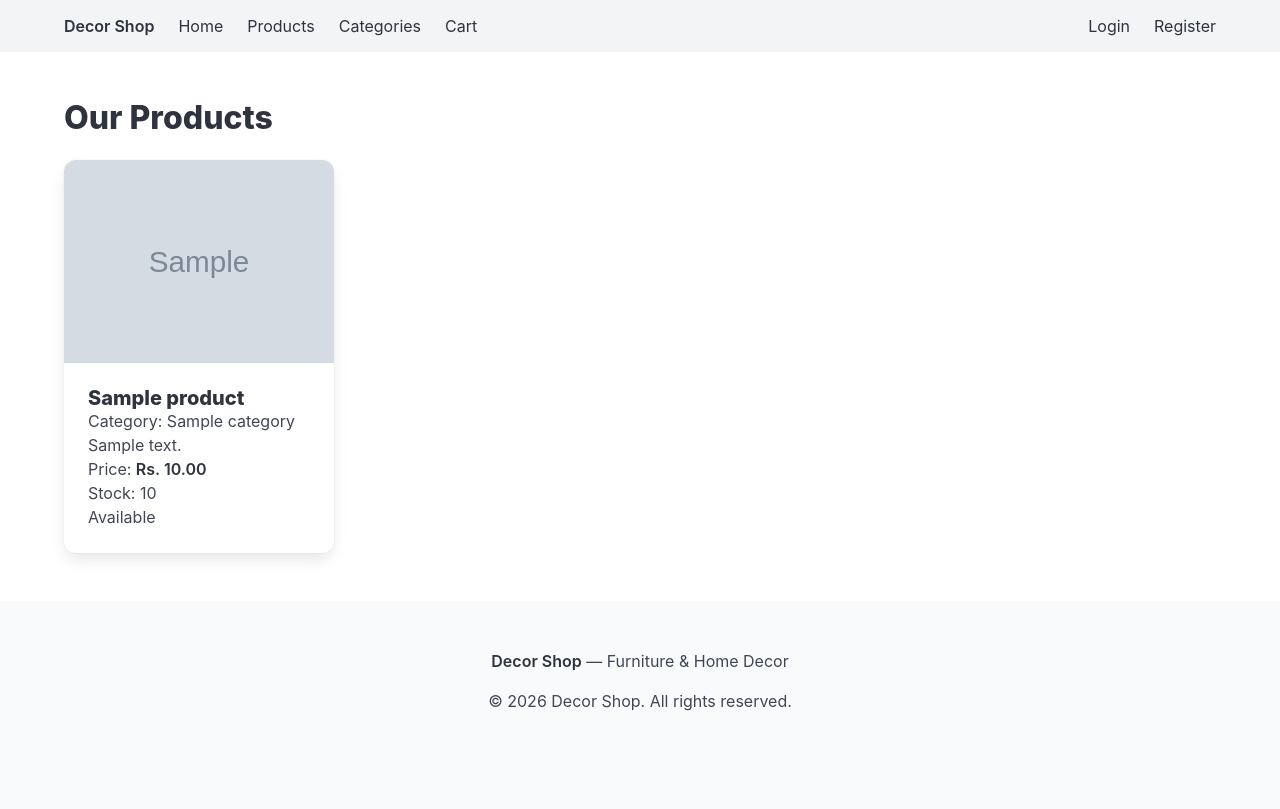
After one commit to mdmohid/Decor_Shop, a Django app: page /products/ in a window 1280 px wide. The commit adds this page. Run offline with Django 5.2, Linux system fonts and the light colour scheme; tables that the repository leaves empty hold one stand-in row (values such as "Sample post"); grey boxes marked "Sample" are stand-in pictures.

Commit message:
products and product details implementation

```diff
--- a/myshop/templates/header.html
+++ b/myshop/templates/header.html
@@ -1,4 +1,4 @@
-<nav class="navbar is-light">
+<!-- <nav class="navbar is-light">
   <div class="container">
     <div class="navbar-brand">
       <a class="navbar-item" href="{% url 'home' %}">
@@ -24,4 +24,42 @@
       </div>
     </div>
   </div>
+</nav> -->
+
+<nav class="navbar is-light">
+  <div class="container">
+    <div class="navbar-brand">
+      <a class="navbar-item" href="{% url 'home' %}">
+        <strong>Decor Shop</strong>
+      </a>
+    </div>
+
+    <div class="navbar-menu is-active">
+      <div class="navbar-start">
+        <a class="navbar-item" href="{% url 'home' %}"> Home </a>
+
+        <a class="navbar-item" href="{% url 'products'%}"> Products </a>
+
+        <a class="navbar-item" href="#"> Categories </a>
+
+        <a class="navbar-item" href="#"> Cart </a>
+      </div>
+
+      <div class="navbar-end">
+        {% if user.is_authenticated %}
+
+        <div class="navbar-item">{{ user.username }}</div>
+
+        <a class="navbar-item" href="{% url 'logout' %}"> Logout </a>
+
+        {% else %}
+
+        <a class="navbar-item" href="{% url 'login' %}"> Login </a>
+
+        <a class="navbar-item" href="{% url 'register' %}"> Register </a>
+
+        {% endif %}
+      </div>
+    </div>
+  </div>
 </nav>
--- /dev/null
+++ b/myshop/templates/products.html
@@ -0,0 +1,67 @@
+{% extends 'base.html' %} {% block title %} Products | Decor Shop {% endblock %}
+{% block content %}
+
+<section class="section">
+  <div class="container">
+    <h1 class="title">Our Products</h1>
+
+    <div class="columns is-multiline">
+      {% for product in products %}
+
+      <div class="column is-one-quarter">
+        <div class="card">
+          <!-- {% if product.image %}
+          <div class="card-image">
+            <figure class="image">
+              <img src="{{ product.image.url }}" alt="{{ product.name }}" />
+            </figure>
+          </div>
+          {% endif %} -->
+          {% if product.image %}
+          <div class="card-image">
+            <a href="{% url 'product_detail' product.slug %}">
+              <figure class="image">
+                <img src="{{ product.image.url }}" alt="{{ product.name }}" />
+              </figure>
+            </a>
+          </div>
+          {% endif %}
+
+          <div class="card-content">
+            <!-- <p class="title is-5">{{ product.name }}</p> -->
+            <a href="{% url 'product_detail' product.slug %}">
+              <p class="title is-5">{{ product.name }}</p>
+            </a>
+
+            <p>Category: {{ product.category.name }}</p>
+
+            <p>{{ product.description|truncatewords:15 }}</p>
+
+            <p>
+              Price:
+              <strong>Rs. {{ product.price }}</strong>
+            </p>
+
+            <p>Stock: {{ product.stock }}</p>
+
+            {% if product.stock > 0 %}
+            <p>Available</p>
+            {% else %}
+            <p>Out of Stock</p>
+            {% endif %}
+          </div>
+        </div>
+      </div>
+
+      {% empty %}
+
+      <div class="column">
+        <p>No products available.</p>
+      </div>
+
+      {% endfor %}
+    </div>
+  </div>
+</section>
+
+{% endblock %}
--- a/myshop/urls.py
+++ b/myshop/urls.py
@@ -6,6 +6,12 @@ urlpatterns = [
   path('', views.home, name="home"),
   path('register/', views.register, name='register'),
   path('login/', views.login_view, name='login'),
-      path('logout/', views.logout_view, name='logout'),
+  path('logout/', views.logout_view, name='logout'),
+  path('products/', views.products, name='products'),
+  path(
+      'products/<slug:slug>/',
+      views.product_detail,
+      name='product_detail'
+  ),
 
 ]
--- a/myshop/views.py
+++ b/myshop/views.py
@@ -1,13 +1,45 @@
-from django.shortcuts import render, redirect
+from django.shortcuts import render, redirect, get_object_or_404
 from django.http import HttpResponse
 from django.contrib.auth.models import User
 from django.contrib import messages
 from django.contrib.auth import authenticate, login, logout
+from .models import Product
 
 # Create your views here.
 #home
 def home(request):
   return render(request,'index.html')
+
+#products
+# def products(request):
+#     return render(request, 'products.html')
+
+# def products(request):
+#     products = Product.objects.all()
+
+#     return render(request, 'products.html', {
+#         'products': products
+#     })
+
+def products(request):
+    products = Product.objects.filter(is_available=True)
+
+    return render(request, 'products.html', {
+        'products': products
+    })
+
+#product detail
+def product_detail(request, slug):
+    product = get_object_or_404(
+        Product,
+        slug=slug,
+        is_available=True
+    )
+
+    return render(request, 'product_detail.html', {
+        'product': product
+    })
+
 
 #register
 def register(request):
```
Also changed, not shown: myshop/templates/product_detail.html (added, +74 -0 lines).
